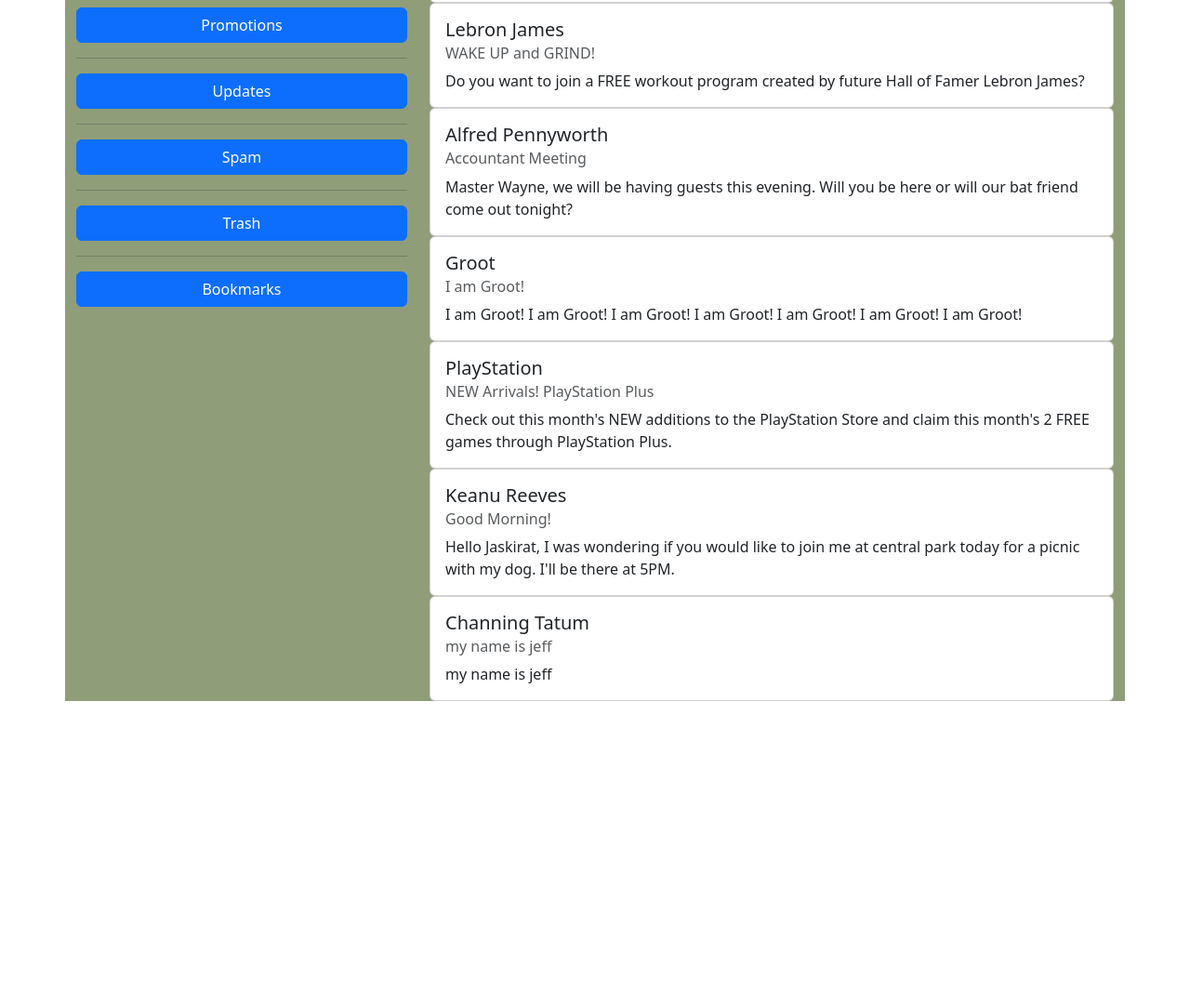
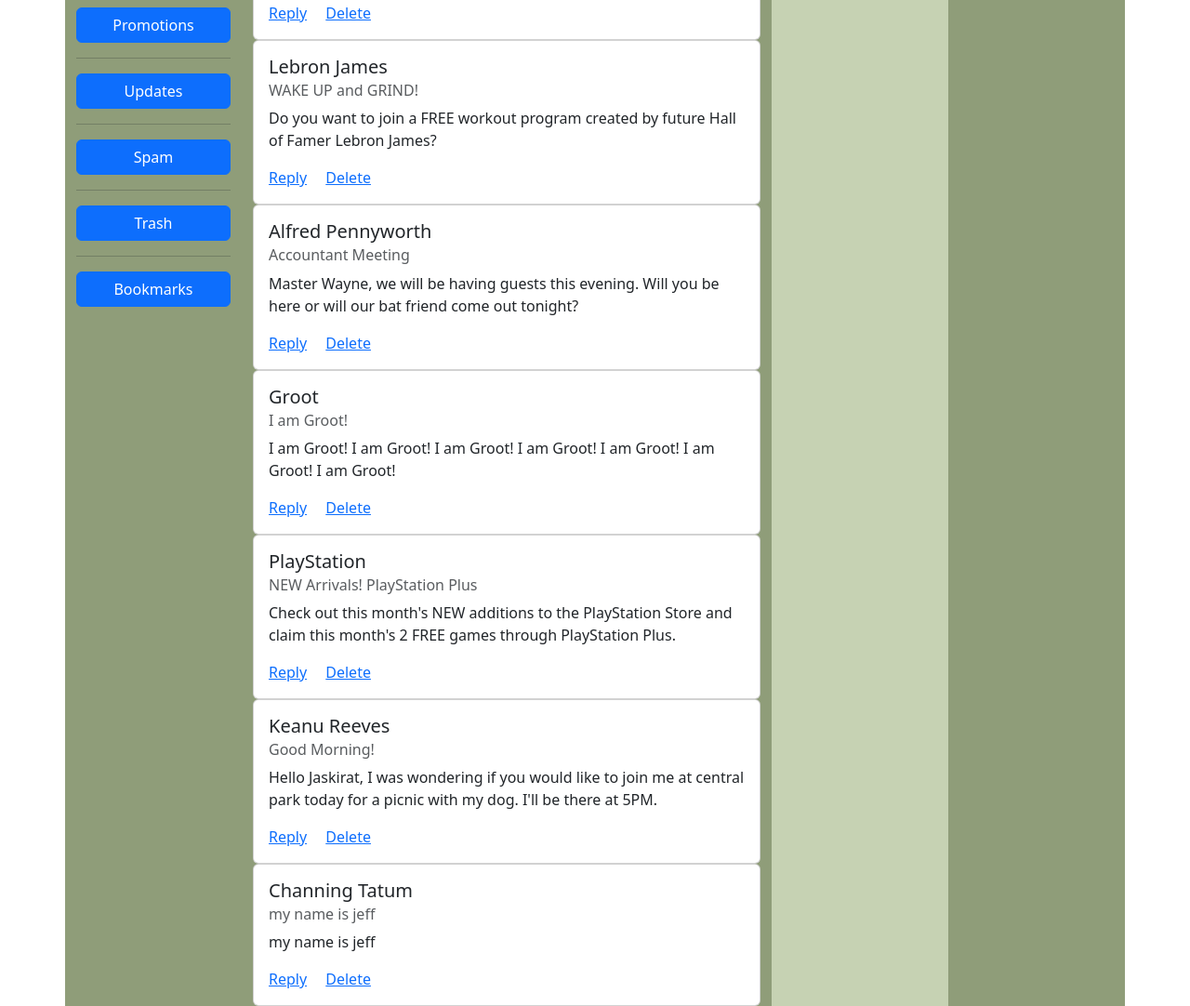
Before and after one commit to S1ngh103/boostrap-email-singh, a plain HTML site: page index.html in a window 1280 px wide. Shown: the part 345-1427 px from the top of the page at 93% size. Before the commit the page ends 1099 px from the top, so only its background shows below. Drawn offline with nearby package versions, Linux system fonts and the light colour scheme.

Commit message:
reply and delete buttons

```diff
--- a/index.html
+++ b/index.html
@@ -82,7 +82,7 @@
             </div>
 
             <!-- Button column for different types of email sections -->
-            <div class="email-types col-md-4 d-lg-flex d-sm-none d-none flex-column">
+            <div class="email-types col-md-2 d-lg-flex d-sm-none d-none flex-column">
                 <button type="button" class="btn btn-primary">Primary</button>
                 <hr>
                 <button type="button" class="btn btn-primary">Social</button>
@@ -98,14 +98,17 @@
                 <button type="button" class="btn btn-primary">Bookmarks</button>
             </div>
             <!-- Email column with emails waiting to be opened -->
-            <div class="col-md-8 d-flex justify-content-center flex-column">
+            <div class="col-md-6 d-flex justify-content-center flex-column">
                 <div class="card">
                     <div class="card-body">
                         <h5 class="card-title">Amazon</h5>
                         <h6 class="card-subtitle mb-2 text-body-secondary">Summer SALE!</h6>
                         <p class="card-text">Check out our amazing summer sales! Click link below to see if your saved
                             items went on sale!</p>
+                        <a href="#" class="card-link">Reply</a>
+                        <a href="#" class="card-link">Delete</a>
                     </div>
+
                 </div>
                 <div class="card">
                     <div class="card-body">
@@ -113,6 +116,8 @@
                         <h6 class="card-subtitle mb-2 text-body-secondary">WAKE UP and GRIND!</h6>
                         <p class="card-text">Do you want to join a FREE workout program created by future Hall of Famer
                             Lebron James?</p>
+                        <a href="#" class="card-link">Reply</a>
+                        <a href="#" class="card-link">Delete</a>
                     </div>
                 </div>
                 <div class="card">
@@ -121,6 +126,8 @@
                         <h6 class="card-subtitle mb-2 text-body-secondary">Accountant Meeting</h6>
                         <p class="card-text">Master Wayne, we will be having guests this evening. Will you be here or
                             will our bat friend come out tonight?</p>
+                        <a href="#" class="card-link">Reply</a>
+                        <a href="#" class="card-link">Delete</a>
                     </div>
                 </div>
                 <div class="card">
@@ -129,6 +136,8 @@
                         <h6 class="card-subtitle mb-2 text-body-secondary">I am Groot!</h6>
                         <p class="card-text">I am Groot! I am Groot! I am Groot! I am Groot! I am Groot! I am Groot! I
                             am Groot!</p>
+                        <a href="#" class="card-link">Reply</a>
+                        <a href="#" class="card-link">Delete</a>
                     </div>
                 </div>
                 <div class="card">
@@ -137,6 +146,8 @@
                         <h6 class="card-subtitle mb-2 text-body-secondary">NEW Arrivals! PlayStation Plus</h6>
                         <p class="card-text">Check out this month's NEW additions to the PlayStation Store and claim
                             this month's 2 FREE games through PlayStation Plus.</p>
+                        <a href="#" class="card-link">Reply</a>
+                        <a href="#" class="card-link">Delete</a>
                     </div>
                 </div>
                 <div class="card">
@@ -145,6 +156,8 @@
                         <h6 class="card-subtitle mb-2 text-body-secondary">Good Morning!</h6>
                         <p class="card-text">Hello Jaskirat, I was wondering if you would like to join me at central
                             park today for a picnic with my dog. I'll be there at 5PM.</p>
+                        <a href="#" class="card-link">Reply</a>
+                        <a href="#" class="card-link">Delete</a>
                     </div>
                 </div>
                 <div class="card">
@@ -152,8 +165,13 @@
                         <h5 class="card-title">Channing Tatum</h5>
                         <h6 class="card-subtitle mb-2 text-body-secondary">my name is jeff</h6>
                         <p class="card-text">my name is jeff</p>
+                        <a href="#" class="card-link">Reply</a>
+                        <a href="#" class="card-link">Delete</a>
                     </div>
                 </div>
+            </div>
+            <div class="email-open col-md-2 d-sm-none d-none d-lg-flex d-md-flex">
+                <p>Here is where the emails will open!</p>
             </div>
         </div>
     </div>
--- a/styles.css
+++ b/styles.css
@@ -4,6 +4,10 @@
 
 .card{
     width: 100%;
+}
+
+.email-open{
+    background-color: #C6D2B3;
 }
 
 .greeting{
```
